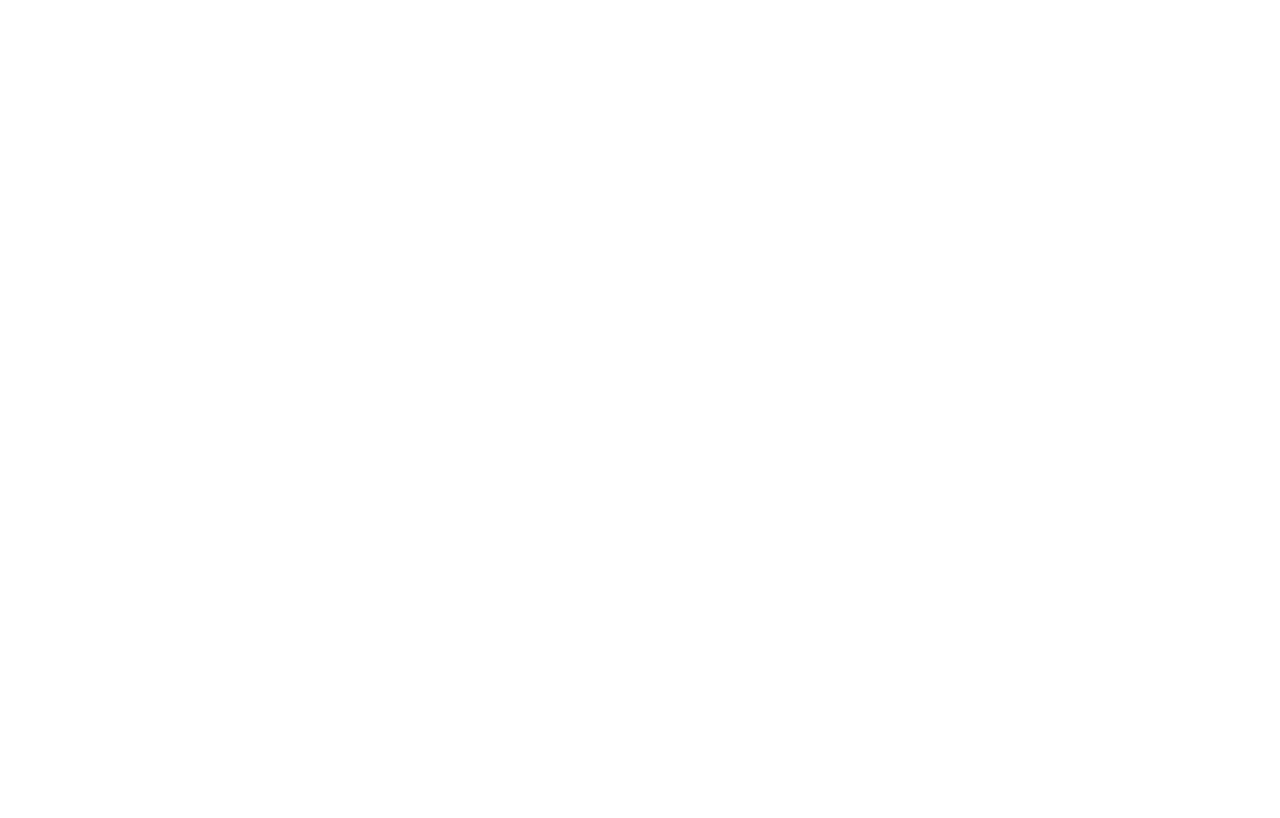
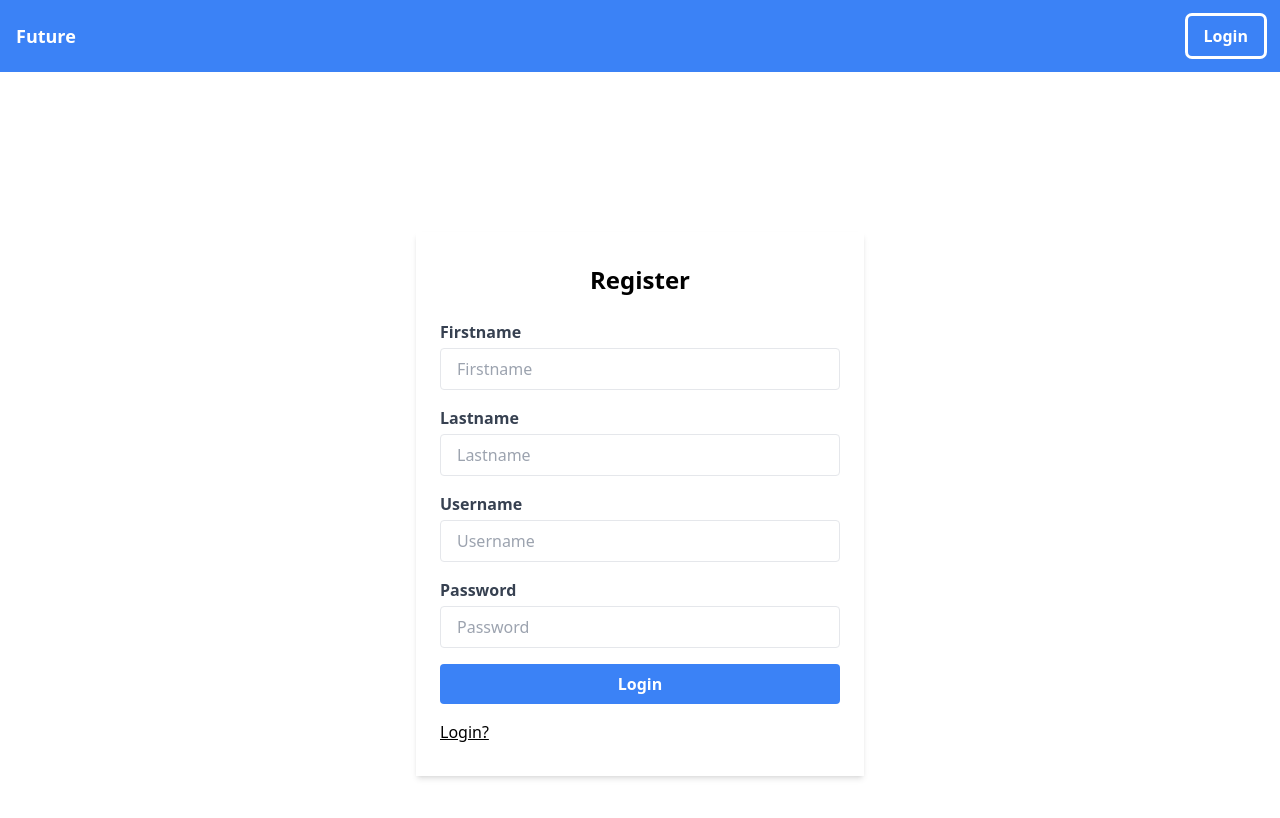
Before and after one commit to hrithiknaha/future-frontend, a React (Create React App) app: page /register in a window 1280 px wide. Before the commit this address had no page. Shown: the top 818 px of the page. Built offline with nearby package versions, Linux system fonts and the light colour scheme.

Commit message:
add login and registration logic

```diff
--- a/src/App.js
+++ b/src/App.js
@@ -2,6 +2,8 @@
 
 import Layout from "./components/configs/Layout";
 import Home from "./pages/Home";
+import Login from "./pages/Login";
+import Register from "./pages/Register";
 
 function App() {
     return (
@@ -9,6 +11,8 @@
             <Routes>
                 <Route path="/" element={<Layout />}>
                     <Route path="" element={<Home />} />
+                    <Route path="login" element={<Login />} />
+                    <Route path="register" element={<Register />} />
                     {/* <Route path="" element={<PrivateRoute />}>
                         <Route index element={<Home />} />
                     </Route> */}
--- a/src/components/commons/Header.js
+++ b/src/components/commons/Header.js
@@ -19,8 +19,8 @@
             <div className="container mx-auto flex justify-between items-center p-4">
                 <div className="text-white font-semibold text-lg">Future</div>
                 {auth.username ? (
-                    <div className="flex">
-                        <Link className="text-white">Profile</Link>
+                    <div className="flex gap-4 items-center">
+                        <Link className="text-white">{auth.username}</Link>
                         <button
                             onClick={handleLogout}
                             className="bg-blue-500 text-white hover:bg-blue-600 font-semibold py-2 px-4 rounded outline">
@@ -28,10 +28,8 @@
                         </button>
                     </div>
                 ) : (
-                    <button
-                        onClick={handleLogout}
-                        className="bg-blue-500 text-white hover:bg-blue-600 font-semibold py-2 px-4 rounded outline">
-                        <Link>Login</Link>
+                    <button className="bg-blue-500 text-white hover:bg-blue-600 font-semibold py-2 px-4 rounded outline">
+                        <Link to={"/login"}>Login</Link>
                     </button>
                 )}
             </div>
--- /dev/null
+++ b/src/components/forms/LoginForm.js
@@ -0,0 +1,54 @@
+import React from "react";
+import { Link } from "react-router-dom";
+
+const LoginForm = ({ handleLogin, setUsername, setPassword }) => {
+    return (
+        <div className="bg-gra-100">
+            <div className="container mx-auto  min-h-screen flex flex-col items-center p-8 py-40">
+                <div className="bg-white p-8 rounded-md shadow-md w-full max-w-md">
+                    <h2 className="text-2xl font-semibold mb-4">Login</h2>
+                    <form onSubmit={handleLogin}>
+                        <div className="mb-4">
+                            <label for="username" className="block text-gray-700 font-medium mb-1">
+                                Username
+                            </label>
+                            <input
+                                type="text"
+                                id="username"
+                                name="username"
+                                placeholder="Username"
+                                required
+                                onChange={(e) => setUsername(e.target.value)}
+                                className="w-full px-4 py-2 border border-gray-300 rounded-md focus:ring focus:ring-blue-300 focus:border-blue-400"
+                            />
+                        </div>
+                        <div className="mb-4">
+                            <label for="password" className="block text-gray-700 font-medium mb-1">
+                                Password
+                            </label>
+                            <input
+                                type="password"
+                                id="password"
+                                name="password"
+                                placeholder="Password"
+                                required
+                                onChange={(e) => setPassword(e.target.value)}
+                                className="w-full px-4 py-2 border border-gray-300 rounded-md focus:ring focus:ring-blue-300 focus:border-blue-400"
+                            />
+                        </div>
+                        <button
+                            type="submit"
+                            className="w-full bg-blue-500 text-white py-2 rounded-md hover:bg-blue-600">
+                            Login
+                        </button>
+                    </form>
+                    <Link to="/register" className="mt-4 underline inline-block">
+                        Register?
+                    </Link>
+                </div>
+            </div>
+        </div>
+    );
+};
+
+export default LoginForm;
--- /dev/null
+++ b/src/components/forms/RegisterForm.js
@@ -0,0 +1,82 @@
+import React from "react";
+import { Link } from "react-router-dom";
+
+const RegisterForm = ({ handleRegisration, setFirstname, setLastname, setUsername, setPassword }) => {
+    return (
+        <div className="bg-gra-100">
+            <div className="container mx-auto  min-h-screen flex flex-col items-center p-8 py-40">
+                <div className="max-w-md w-full px-6 py-8 bg-white shadow-md">
+                    <h2 className="text-2xl font-semibold text-center mb-6">Register</h2>
+                    <form onSubmit={handleRegisration}>
+                        <div className="mb-4">
+                            <label for="firstname" className="block text-gray-700 font-semibold">
+                                Firstname
+                            </label>
+                            <input
+                                type="text"
+                                id="firstname"
+                                name="firstname"
+                                className="mt-1 px-4 py-2 w-full border rounded"
+                                placeholder="Firstname"
+                                onChange={(e) => setFirstname(e.target.value)}
+                                required
+                            />
+                        </div>
+                        <div className="mb-4">
+                            <label for="lastname" className="block text-gray-700 font-semibold">
+                                Lastname
+                            </label>
+                            <input
+                                type="text"
+                                id="lastname"
+                                name="lastname"
+                                className="mt-1 px-4 py-2 w-full border rounded"
+                                placeholder="Lastname"
+                                onChange={(e) => setLastname(e.target.value)}
+                                required
+                            />
+                        </div>
+                        <div className="mb-4">
+                            <label for="username" className="block text-gray-700 font-semibold">
+                                Username
+                            </label>
+                            <input
+                                type="text"
+                                id="username"
+                                name="username"
+                                className="mt-1 px-4 py-2 w-full border rounded"
+                                placeholder="Username"
+                                onChange={(e) => setUsername(e.target.value)}
+                                required
+                            />
+                        </div>
+                        <div className="mb-4">
+                            <label for="password" className="block text-gray-700 font-semibold">
+                                Password
+                            </label>
+                            <input
+                                type="password"
+                                id="password"
+                                name="password"
+                                className="mt-1 px-4 py-2 w-full border rounded"
+                                placeholder="Password"
+                                onChange={(e) => setPassword(e.target.value)}
+                                required
+                            />
+                        </div>
+                        <button
+                            type="submit"
+                            className="w-full bg-blue-500 hover:bg-blue-600 text-white font-semibold py-2 px-4 rounded">
+                            Login
+                        </button>
+                    </form>
+                    <Link to="/login" className="mt-4 underline inline-block">
+                        Login?
+                    </Link>
+                </div>
+            </div>
+        </div>
+    );
+};
+
+export default RegisterForm;
--- /dev/null
+++ b/src/pages/Login.js
@@ -0,0 +1,24 @@
+import { useState } from "react";
+import { useDispatch } from "react-redux";
+import { useNavigate } from "react-router-dom";
+
+import { loginUser } from "../redux/actions/auth";
+
+import LoginUser from "../components/forms/LoginForm";
+
+const Login = () => {
+    const navigate = useNavigate();
+    const dispatch = useDispatch();
+
+    const [username, setUsername] = useState();
+    const [password, setPassword] = useState();
+
+    const handleLogin = (e) => {
+        e.preventDefault();
+        dispatch(loginUser(username, password, navigate));
+    };
+
+    return <LoginUser handleLogin={handleLogin} setUsername={setUsername} setPassword={setPassword} />;
+};
+
+export default Login;
--- /dev/null
+++ b/src/pages/Register.js
@@ -0,0 +1,34 @@
+import { useState } from "react";
+import { useNavigate } from "react-router-dom";
+import { useDispatch } from "react-redux";
+
+import { registerUser } from "../redux/actions/auth";
+
+import RegisterUser from "../components/forms/RegisterForm";
+
+function Register() {
+    const navigate = useNavigate();
+    const dispatch = useDispatch();
+
+    const [firstname, setFirstname] = useState();
+    const [lastname, setLastname] = useState();
+    const [username, setUsername] = useState();
+    const [password, setPassword] = useState();
+
+    const handleRegisration = (e) => {
+        e.preventDefault();
+        dispatch(registerUser(firstname, lastname, username, password, navigate));
+    };
+
+    return (
+        <RegisterUser
+            handleRegisration={handleRegisration}
+            setFirstname={setFirstname}
+            setLastname={setLastname}
+            setUsername={setUsername}
+            setPassword={setPassword}
+        />
+    );
+}
+
+export default Register;
--- a/src/redux/actions/auth.js
+++ b/src/redux/actions/auth.js
@@ -22,7 +22,7 @@
             type: LOGIN_USER,
             payload: { username, token, exp },
         });
-        navigate(`/profile/${username}`);
+        navigate(`/`);
     });
     console.log({ firstname, lastname, username, password });
 };
@@ -46,7 +46,7 @@
                 type: LOGIN_USER,
                 payload: { username, token, exp },
             });
-            navigate(`/profile/${username}`);
+            navigate(`/`);
             toast.success("Sweet!");
         })
         .catch((err) => {
```
